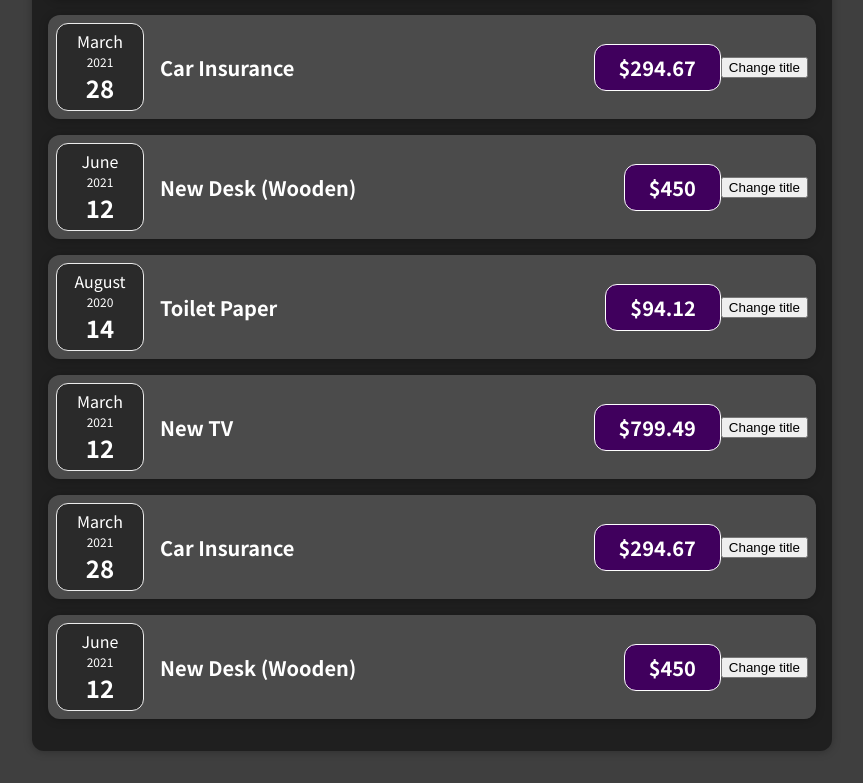
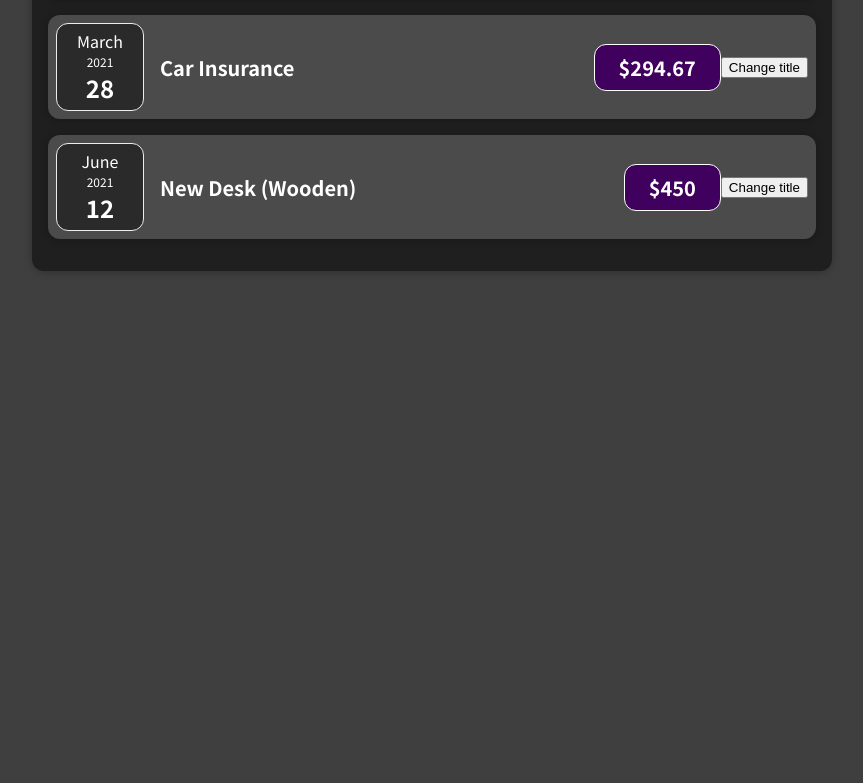
Before and after one commit to mkonemo/react-UseState, a React (Create React App) app: page / in a window 1280 px wide. Shown: the part 759-1542 px from the top of the page, without its empty margins (208-1071 px from the left). After the commit the page ends 1062 px from the top, so only its background shows below. Built offline with nearby package versions, Linux system fonts and the light colour scheme.

Commit message:
1 file modified

```diff
--- a/src/components/Expenses/Expenses.js
+++ b/src/components/Expenses/Expenses.js
@@ -27,26 +27,7 @@ const Expenses = props => {
             date={expense.date}
           />
         ))}
-        <ExpenseItem
-          title={props.items[0].title}
-          amount={props.items[0].amount}
-          date={props.items[0].date}
-        />
-        <ExpenseItem
-          title={props.items[1].title}
-          amount={props.items[1].amount}
-          date={props.items[1].date}
-        />
-        <ExpenseItem
-          title={props.items[2].title}
-          amount={props.items[2].amount}
-          date={props.items[2].date}
-        />
-        <ExpenseItem
-          title={props.items[3].title}
-          amount={props.items[3].amount}
-          date={props.items[3].date}
-        />
+
       </Card>
     </div>
   );
```
